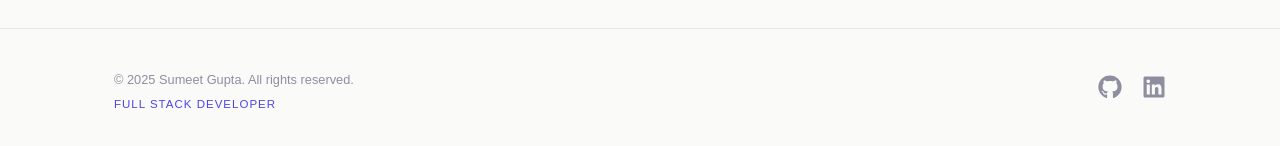
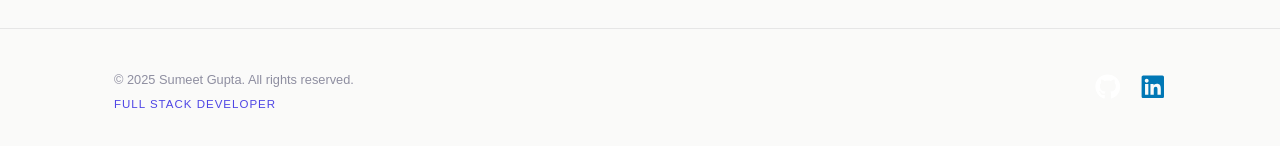
Before and after one commit to sumeetgwork-stack/MY_PORTFOLIO, a React (Vite) app: page / in a window 1280 px wide. Shown: the part 5077-5223 px from the top of the page. Built offline with nearby package versions, Linux system fonts and the light colour scheme; a web font is replaced by a local one.

Commit message:
Applied permanent brand colors to social icons

```diff
--- a/src/index.css
+++ b/src/index.css
@@ -531,9 +531,10 @@ section { padding: var(--section-padding); position: relative; }
 .footer-role { font-size: 0.72rem; color: var(--accent-text); text-transform: uppercase; letter-spacing: 1px; }
 
 .footer-socials { display: flex; gap: 20px; }
-.footer-socials a { font-size: 1.5rem; transition: var(--transition); color: var(--text-muted); }
-.footer-socials a.linkedin:hover { color: #0077b5; transform: translateY(-3px); }
-.footer-socials a.github:hover { color: var(--text-primary); transform: translateY(-3px); }
+.footer-socials a { font-size: 1.6rem; transition: var(--transition); }
+.footer-socials a.linkedin { color: #0077b5; }
+.footer-socials a.github { color: #ffffff; } /* Brand is black, but white looks best on dark bg */
+.footer-socials a:hover { transform: translateY(-5px); filter: brightness(1.2); }
 
 /* ---------- Projects Page ---------- */
 .projects-page { min-height: 100vh; background: var(--bg-primary); overflow: hidden; }
```
